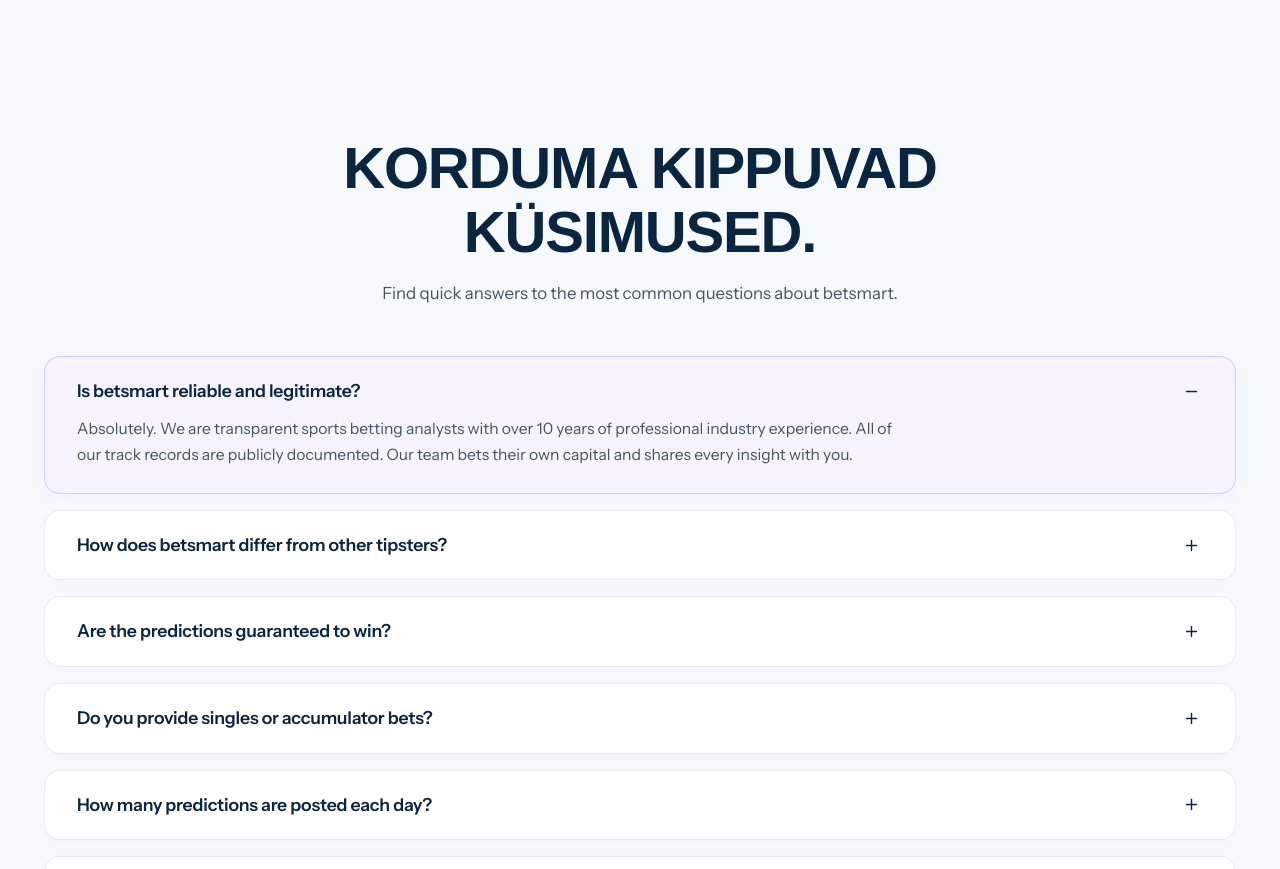
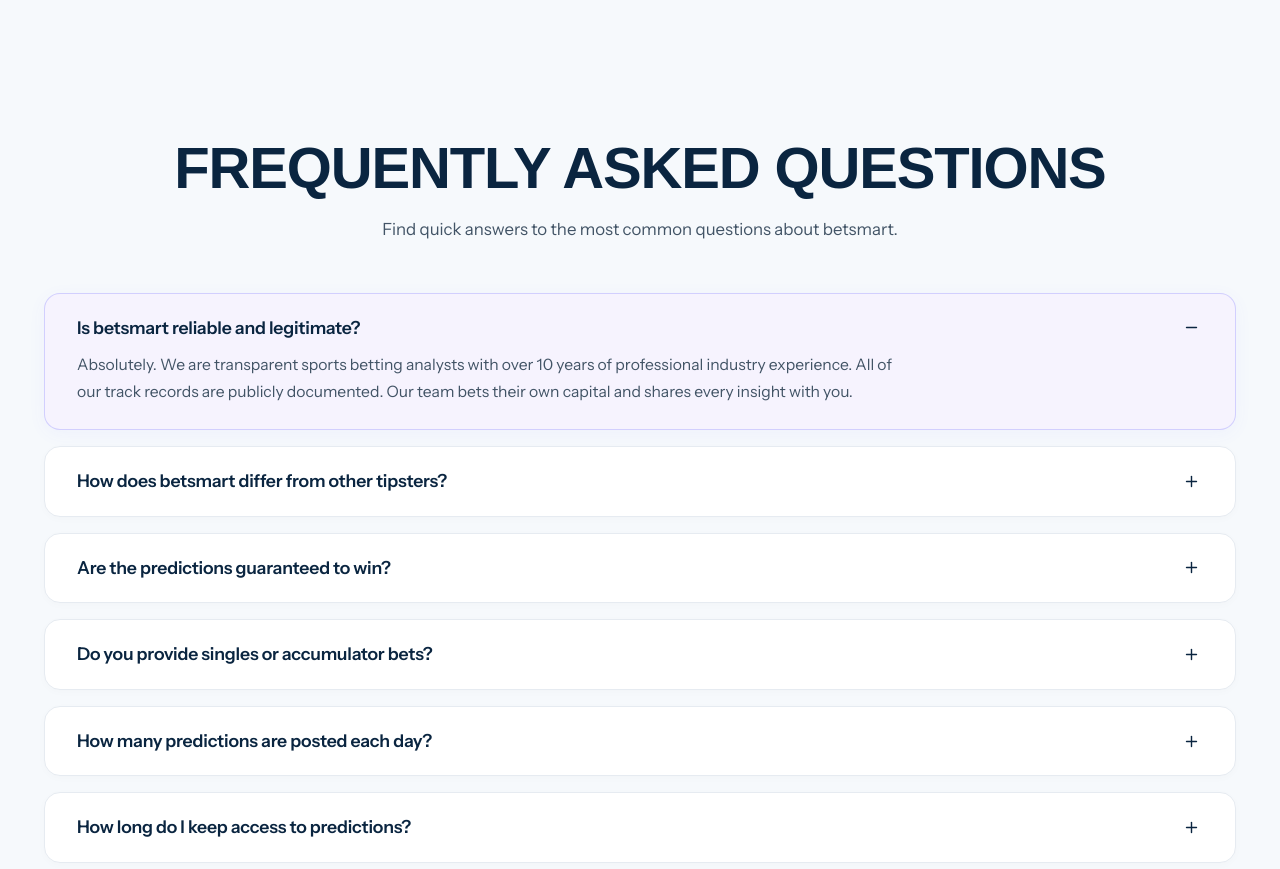
Before and after one commit to ArnavNah/Framer-template, a plain HTML site: page variant2.html in a window 1280 px wide. Shown: the part 6560-7429 px from the top of the page. Drawn offline with Linux system fonts and the light colour scheme; a web font is replaced by a local one.

Commit message:
style: replace FAQ title with FREQUENTLY ASKED QUESTIONS in full caps

```diff
--- a/variant2.html
+++ b/variant2.html
@@ -1780,7 +1780,7 @@
         <section class="faq" id="faq">
             <div class="faq-container">
                 <div class="faq-head reveal">
-                    <h2 class="display section-title">Korduma kippuvad<br>küsimused.</h2>
+                    <h2 class="display section-title">FREQUENTLY ASKED QUESTIONS</h2>
                     <p class="faq-subhead">Find quick answers to the most common questions about betsmart.</p>
                 </div>
 
```
